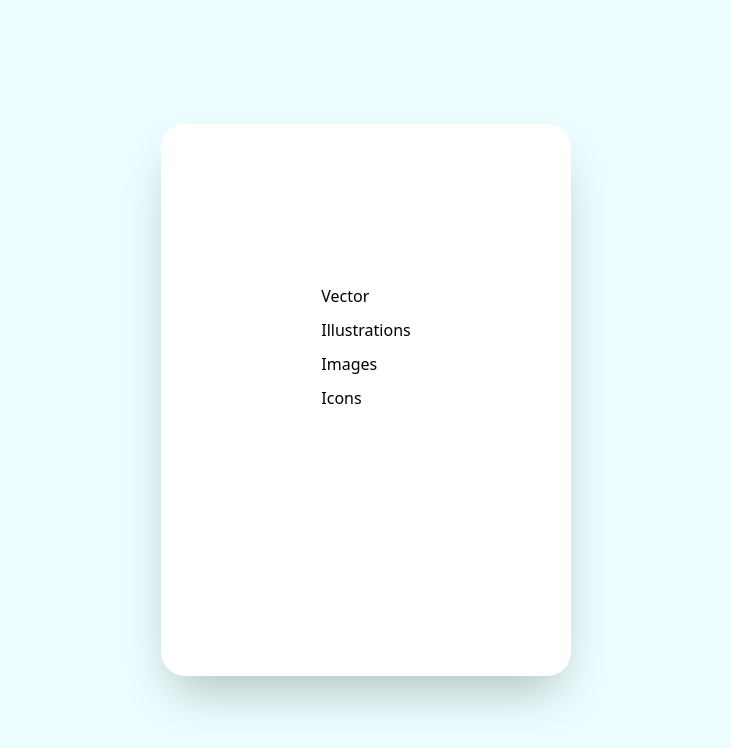
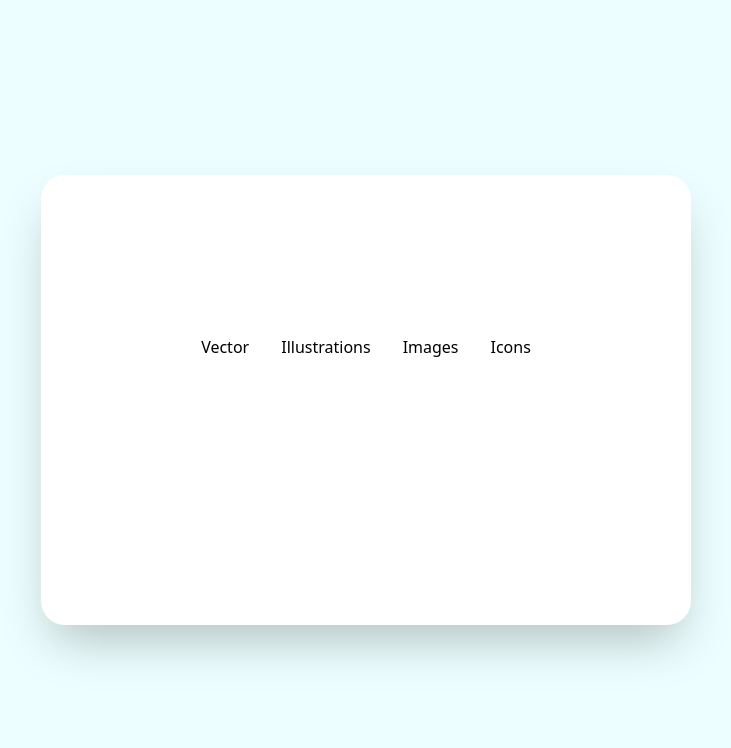
Before and after one commit to angusgee/image-gallery, a website: page index.html in a window 1280 px wide. Shown: the whole page, without its empty margins (274-1005 px from the left). Drawn offline with Linux system fonts and the light colour scheme.

Commit message:
Issue: nav items do not change to row on larger screens
- wrap each item in its own div

```diff
--- a/index.html
+++ b/index.html
@@ -18,14 +18,20 @@
           <div
             class="mx-2 mt-2 duration-500 border-b-2 border-black opacity-0 group-hover:opacity-100"
           ></div>
+        </div>
+        <div class="group">
           <a href="#">Illustrations</a>
           <div
             class="mx-2 mt-2 duration-500 border-b-2 border-black opacity-0 group-hover:opacity-100"
           ></div>
+        </div>
+        <div class="group">
           <a href="#">Images</a>
           <div
             class="mx-2 mt-2 duration-500 border-b-2 border-black opacity-0 group-hover:opacity-100"
           ></div>
+        </div>
+        <div class="group">
           <a href="#">Icons</a>
           <div
             class="mx-2 mt-2 duration-500 border-b-2 border-black opacity-0 group-hover:opacity-100"
```
Also changed, not shown: css/style.css.
